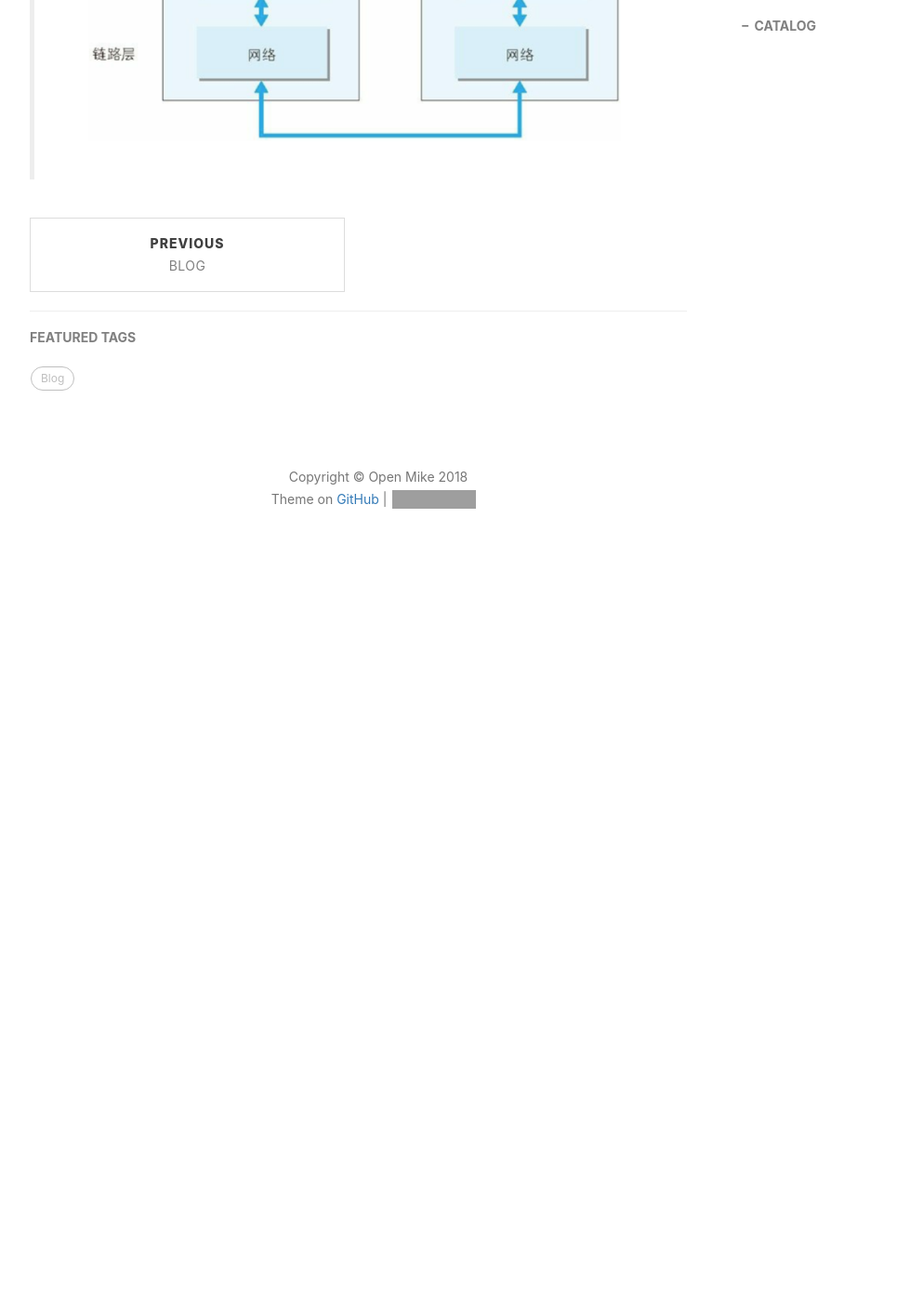
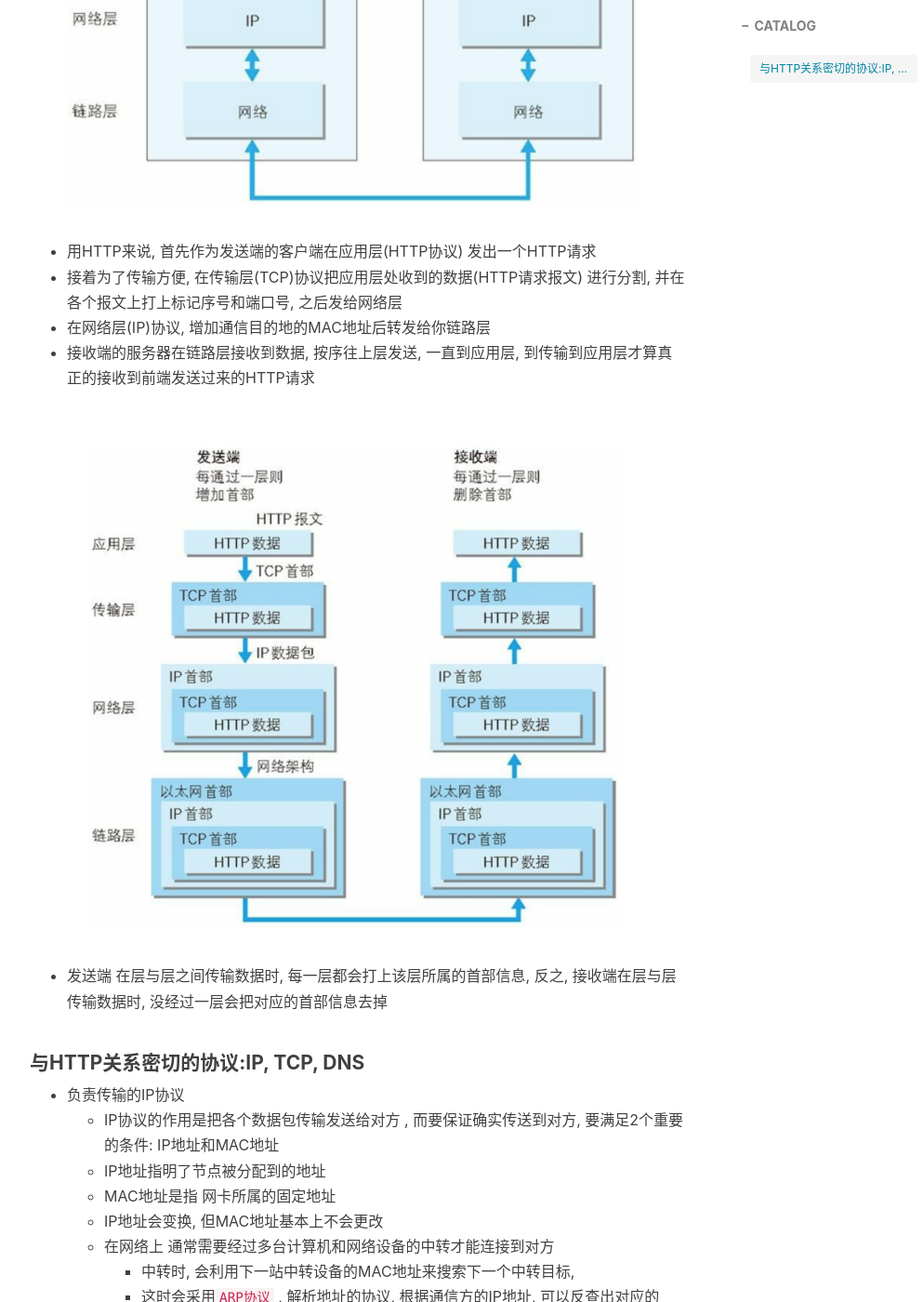
Before and after one commit to uugit/uugit.github.io, a Jekyll site: the page built from _posts/2016-11-19-图解HTTP_0.md, in a window 1280 px wide and 1400 px high, scrolled down 944 px. Shown: the whole window at 93% size, without its empty margins (233-1226 px from the left). Built offline with Jekyll 4.4.1, drawn with Linux system fonts in a browser that asks for light colours; nearby versions of some CDN libraries; comment, search, counter and statistics services are not loaded; before the commit the page ends 1585 px from its top, so only the background shows below that; some of the changed text lies outside the part shown; grey boxes are pictures that could not be loaded.

Commit message:
tcp_ip
tcp_ip

```diff
--- a/_posts/2016-11-19-图解HTTP_0.md
+++ b/_posts/2016-11-19-图解HTTP_0.md
@@ -10,5 +10,46 @@ tags:
     - Blog
 ---
 
-> 利用TCP/IP协议族进行网络通信时, 会通过分层顺序与对方进行通信
+
+利用TCP/IP协议族进行网络通信时, 会通过分层顺序与对方进行通信, 发送端从应用层往下走 接口端则往应用层往上走
+
 ![Image](/img/tcp_ip.png)
+
+* 用HTTP来说, 首先作为发送端的客户端在应用层(HTTP协议) 发出一个HTTP请求
+* 接着为了传输方便, 在传输层(TCP)协议把应用层处收到的数据(HTTP请求报文) 进行分割, 并在各个报文上打上标记序号和端口号, 之后发给网络层
+* 在网络层(IP)协议, 增加通信目的地的MAC地址后转发给你链路层
+* 接收端的服务器在链路层接收到数据, 按序往上层发送, 一直到应用层, 到传输到应用层才算真正的接收到前端发送过来的HTTP请求
+
+![Image](/img/tcp_ip_2.png)
+
+* 发送端 在层与层之间传输数据时, 每一层都会打上该层所属的首部信息, 反之, 接收端在层与层传输数据时, 没经过一层会把对应的首部信息去掉
+
+#### 与HTTP关系密切的协议:IP, TCP, DNS
+* 负责传输的IP协议
+  * IP协议的作用是把各个数据包传输发送给对方 , 而要保证确实传送到对方, 要满足2个重要的条件: IP地址和MAC地址
+  * IP地址指明了节点被分配到的地址
+  * MAC地址是指 网卡所属的固定地址
+  * IP地址会变换, 但MAC地址基本上不会更改
+  * 在网络上 通常需要经过多台计算机和网络设备的中转才能连接到对方
+    * 中转时, 会利用下一站中转设备的MAC地址来搜索下一个中转目标,
+    * 这时会采用`ARP协议` , 解析地址的协议, 根据通信方的IP地址, 可以反查出对应的MAC地址
+    * 在中转过程中, 经过哪些计算机和路由器等网络设备, 是由`路由选择机制`的, 有点像快递公司的送货过程
+
+![Image](/img/tcp_ip_3.png)
+
+* 确保可靠性的TCP协议
+  * TCP在传输层, 提供字节流服务
+  * 为了传输方便, 容易传送大数据, 将大块数据分割成报文段
+  * 为了准确将数据传送到服务端, 所以用了`三次握手` 策略
+  * 握手使用 TCP标志(flag) ----`SYN 和 ACK`
+
+![Image](/img/tcp_ip_4.png)
+
+  * 若握手过程中断了, TCP协议会再次以相同的顺序发送相同的数据包
+
+* 负责域名解析的DNS服务
+  * DNS也位于应用层
+  * 我们通常都是使用主机名和域名来访问对方的计算机, 而不是直接IP地址访问, 但要让计算机去理解名称, 就有点困难,
+  * DNS 服务应运而生,
+
+![Image](/img/tcp_ip_5.png)
```
Also changed, not shown: img/tcp_ip_3.png (added), img/tcp_ip_4.png (added), img/tcp_ip_5.png (added).
